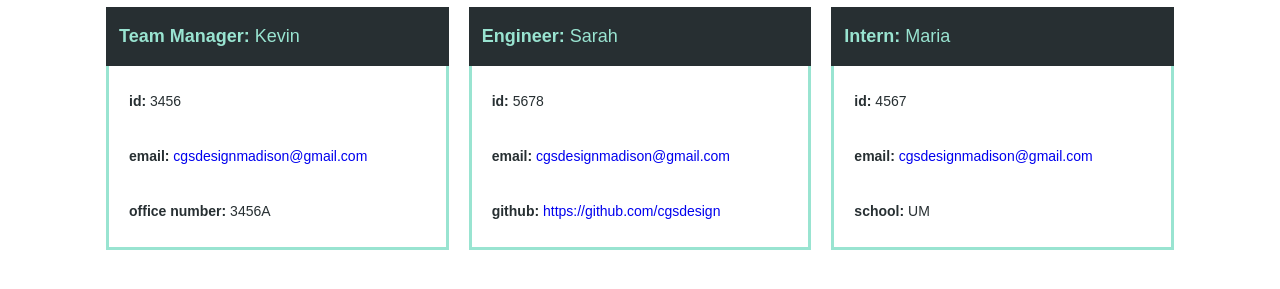
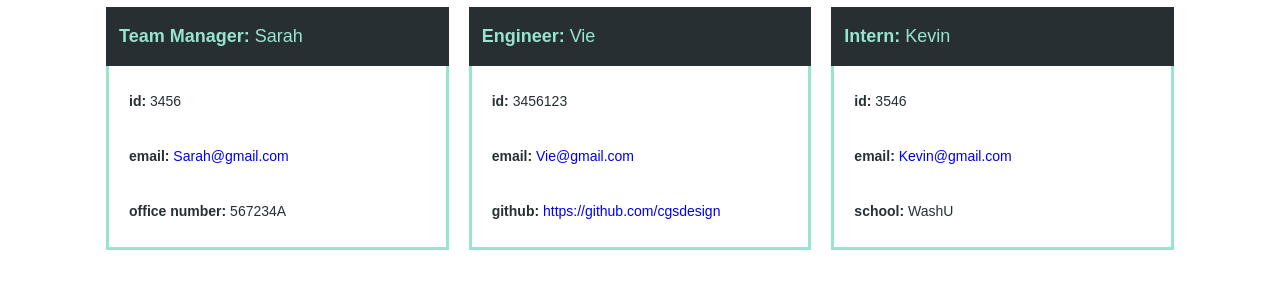
Before and after one commit to cgsdesign/TeamProfileGenerator, a website: page dist/index.html in a window 1280 px wide. Shown: the part 63-352 px from the top of the page. Drawn offline with Linux system fonts and the light colour scheme.

```diff
--- a/dist/index.html
+++ b/dist/index.html
@@ -22,14 +22,14 @@
 
           <div class="col-md-3 card">
             <div class="card-header">
-              <h3><b>Team Manager:</b> Kevin</h3>
+              <h3><b>Team Manager:</b> Sarah</h3>
             </div>
             <div class="card-body">
               <p> <b>id:</b> 3456 </p>
               <br>
-              <p> <b>email:</b> <a href="mailto:cgsdesignmadison@gmail.com">cgsdesignmadison@gmail.com</a> </p>
+              <p> <b>email:</b> <a href="mailto:Sarah@gmail.com">Sarah@gmail.com</a> </p>
               <br>
-              <p> <b>office number:</b> 3456A</p>
+              <p> <b>office number:</b> 567234A</p>
             </div>
           </div>
 
@@ -37,12 +37,12 @@
 
           <div class="col-md-3 card">
             <div class="card-header">
-              <h3><b>Engineer:</b> Sarah</h3>
+              <h3><b>Engineer:</b> Vie</h3>
             </div>
             <div class="card-body">
-              <p> <b>id:</b> 5678 </p>
+              <p> <b>id:</b> 3456123 </p>
               <br>
-              <p> <b>email:</b> <a href="mailto:cgsdesignmadison@gmail.com">cgsdesignmadison@gmail.com</a> </p>
+              <p> <b>email:</b> <a href="mailto:Vie@gmail.com">Vie@gmail.com</a> </p>
               <br>
               <p> <b>github:</b> <a href="https://github.com/cgsdesign" target="_blank">https://github.com/cgsdesign </a></p>
             </div>
@@ -52,14 +52,14 @@
 
             <div class="col-md-3 card">
               <div class="card-header">
-                <h3><b>Intern:</b> Maria</h3>
+                <h3><b>Intern:</b> Kevin</h3>
               </div>
               <div class="card-body">
-                <p> <b>id:</b> 4567 </p>
+                <p> <b>id:</b> 3546 </p>
                 <br>
-                <p> <b>email:</b> <a href="mailto:cgsdesignmadison@gmail.com"> cgsdesignmadison@gmail.com</a> </p>
+                <p> <b>email:</b> <a href="mailto:Kevin@gmail.com"> Kevin@gmail.com</a> </p>
                 <br>
-                <p> <b>school:</b> UM</p>
+                <p> <b>school:</b> WashU</p>
               </div>
             </div>
 
```
Also changed, not shown: README.md.
